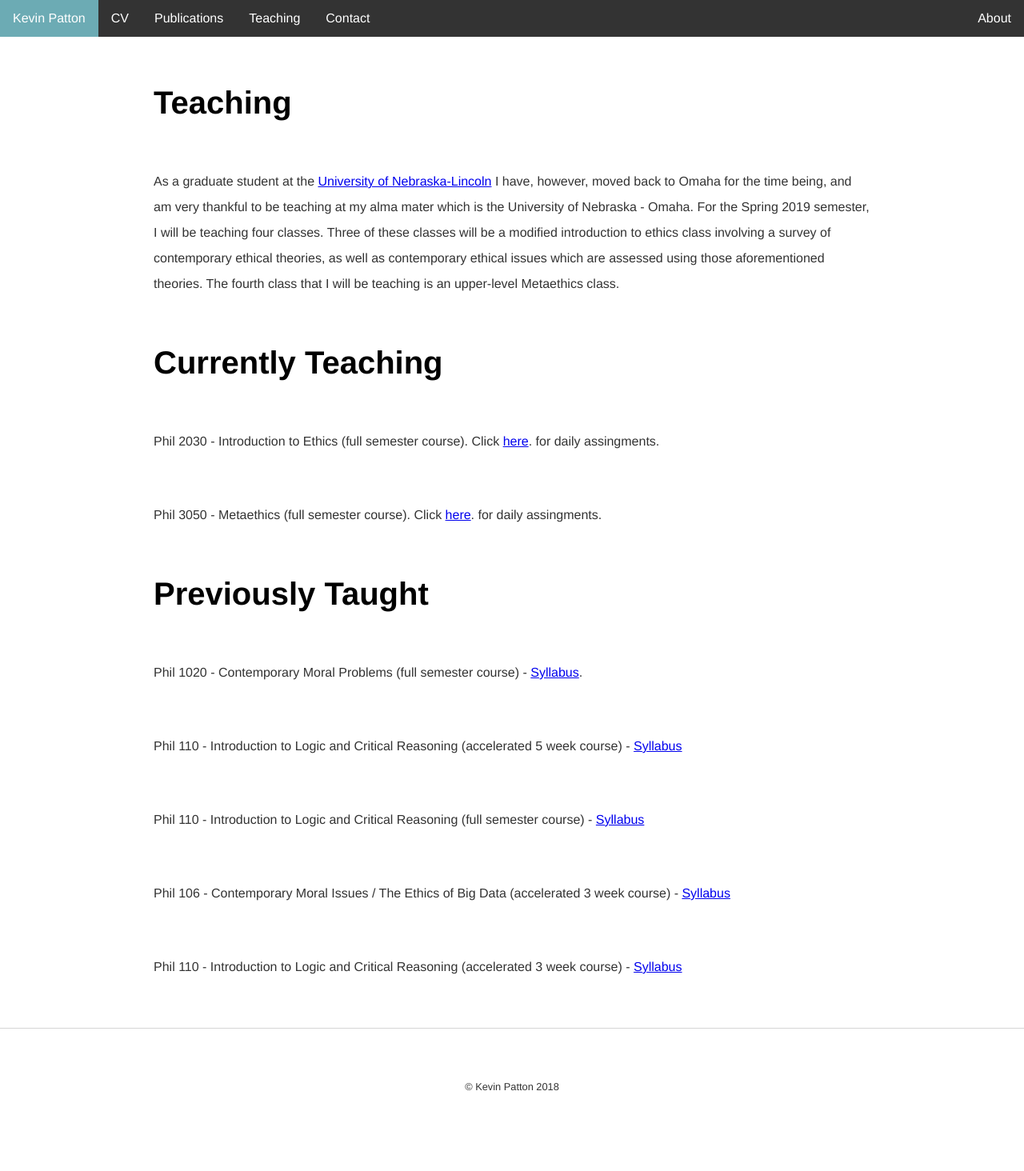
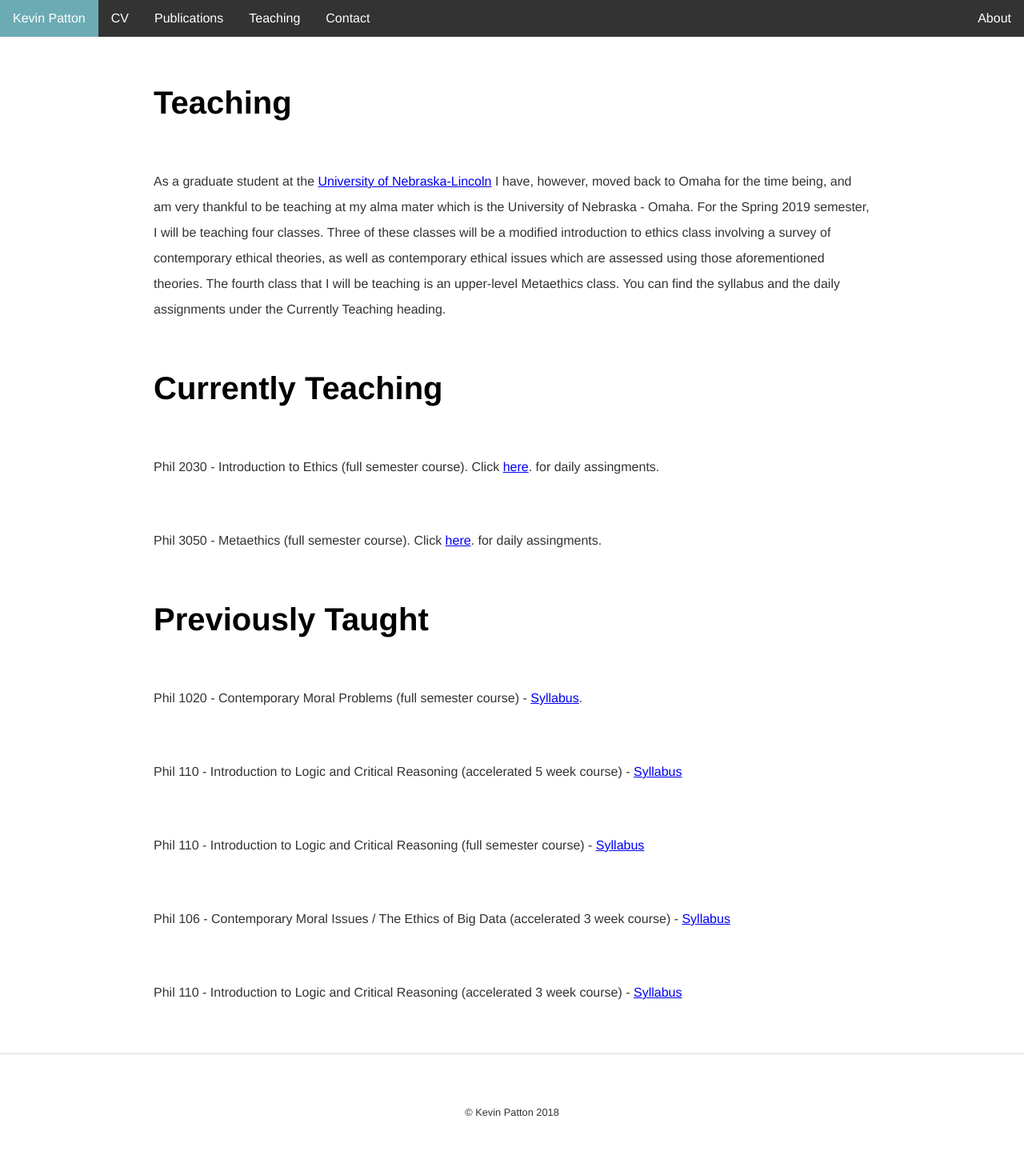
Before and after one commit to kevinjpatton/kevinjpatton.github.io, a Jekyll site: the page built from teaching/index.html, in a window 1280 px wide. Shown: the whole page at 80% size. Built offline with Jekyll 4.4.1, drawn with Linux system fonts in a browser that asks for light colours; Markdown is read by kramdown in place of the engine named in the settings; before the commit the page ends 1432 px from its top, so only the background shows below that.

Commit message:
Update index.html

```diff
--- a/teaching/index.html
+++ b/teaching/index.html
@@ -3,7 +3,7 @@
 title: Teaching - Kevin Patton
 ---
 <h1>Teaching</h1>
-<p>As a graduate student at the <a href="http://www.unl.edu/philosophy/graduate-students#patton" target="_blank">University of Nebraska-Lincoln</a>  I have, however, moved back to Omaha for the time being, and am very thankful to be teaching at my alma mater which is the University of Nebraska - Omaha.  For the Spring 2019 semester, I will be teaching four classes.  Three of these classes will be a modified introduction to ethics class involving a survey of contemporary ethical theories, as well as contemporary ethical issues which are assessed using those aforementioned theories.  The fourth class that I will be teaching is an upper-level Metaethics class.</p>
+<p>As a graduate student at the <a href="http://www.unl.edu/philosophy/graduate-students#patton" target="_blank">University of Nebraska-Lincoln</a>  I have, however, moved back to Omaha for the time being, and am very thankful to be teaching at my alma mater which is the University of Nebraska - Omaha.  For the Spring 2019 semester, I will be teaching four classes.  Three of these classes will be a modified introduction to ethics class involving a survey of contemporary ethical theories, as well as contemporary ethical issues which are assessed using those aforementioned theories.  The fourth class that I will be teaching is an upper-level Metaethics class.  You can find the syllabus and the daily assignments under the Currently Teaching heading.</p>
 <h1>Currently Teaching</h1>
 <p>Phil 2030 - Introduction to Ethics (full semester course).  Click <a href="/teaching/phil_2030/index.html" target="_blank">here</a>. for daily assingments.
 <p>Phil 3050 - Metaethics (full semester course).  Click <a href="/teaching/phil_3050/index.html" target="_blank">here</a>. for daily assingments.
```
